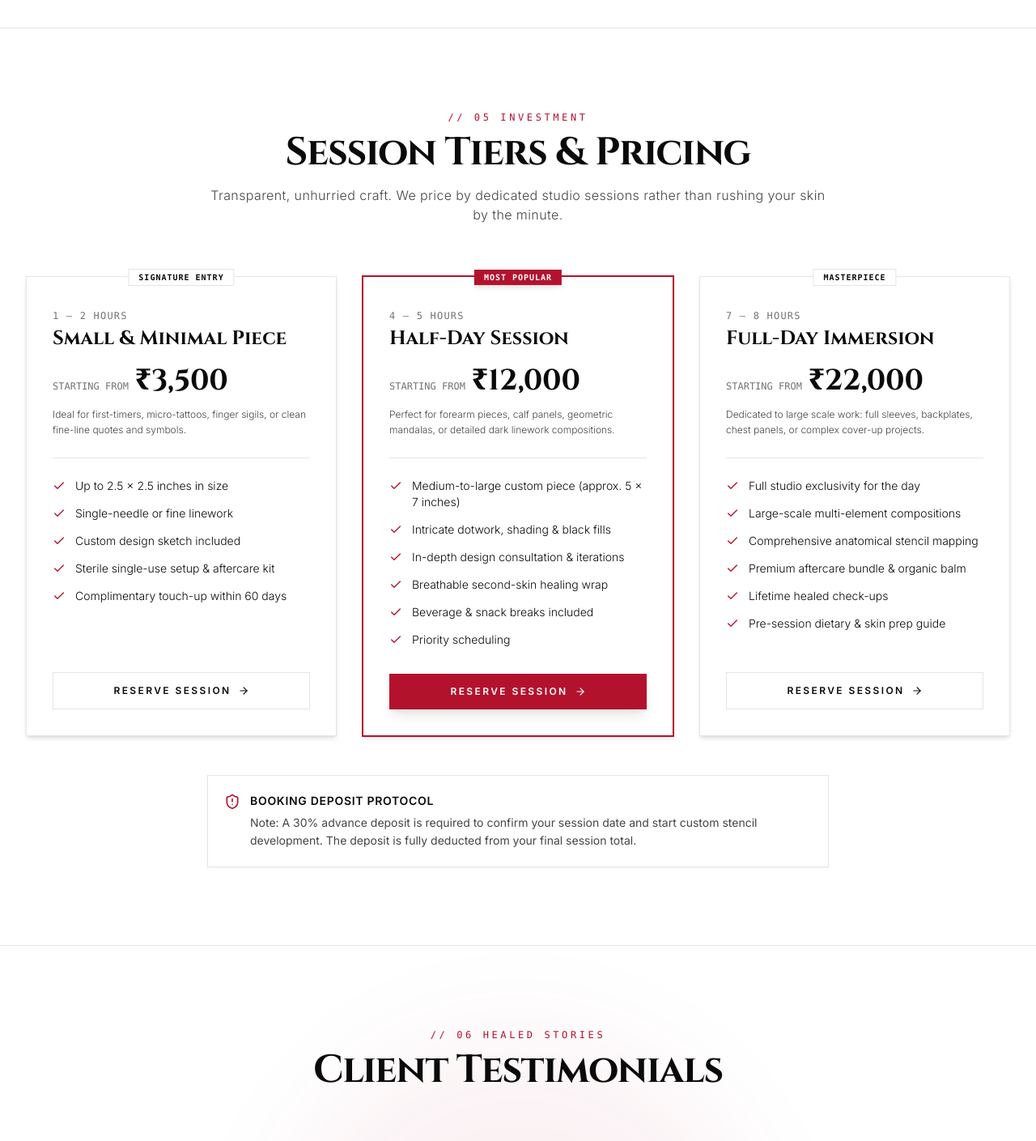
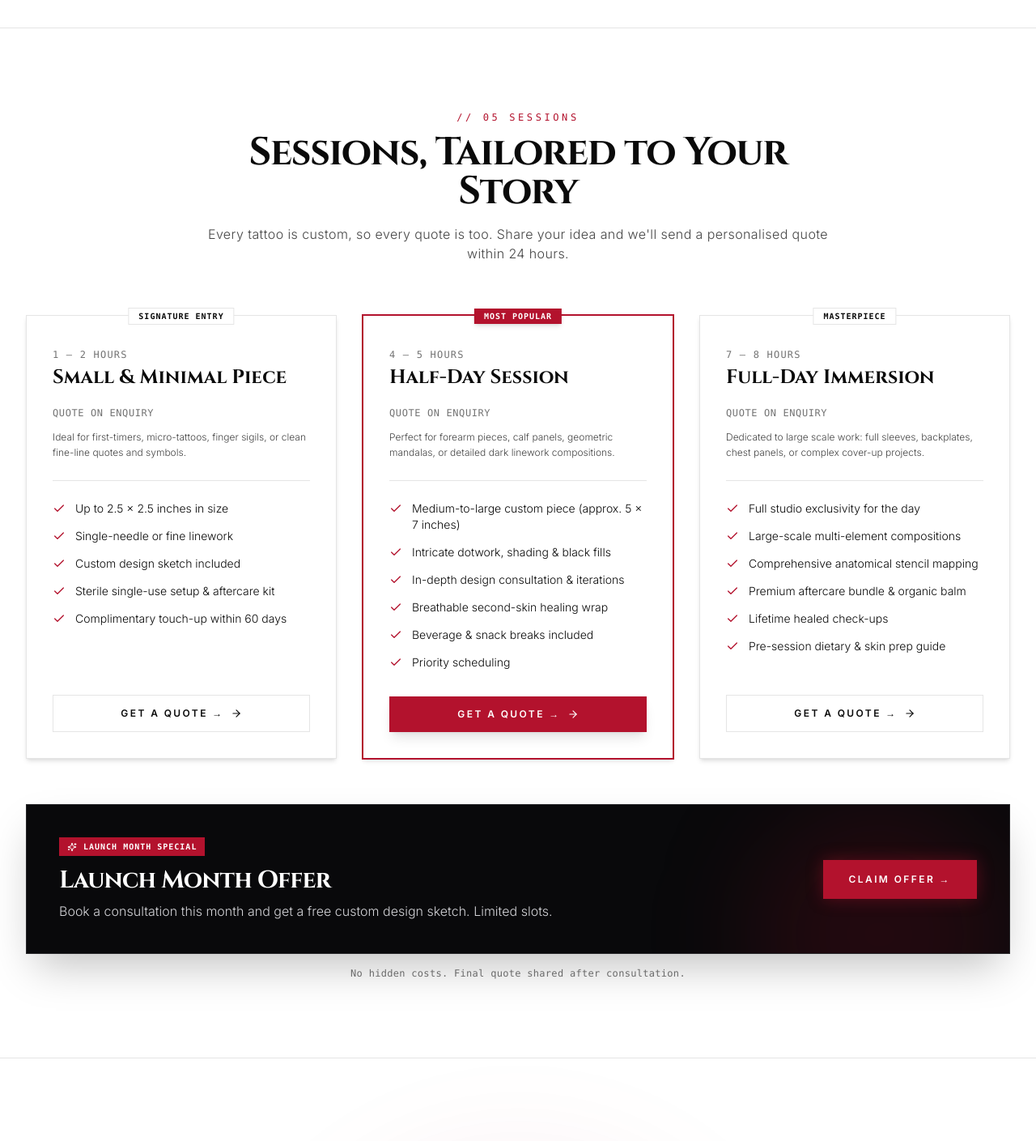
Before and after one commit to code-by-jerry/madmonktattoo, a Next.js app: page / in a window 1280 px wide. Shown: the part 6180-7589 px from the top of the page at 81% size. Built offline with nearby package versions, Linux system fonts and the light colour scheme.

Commit message:
feat: convert session tiers to enquiry-based model, add Launch Month Offer banner, remove all rupee amounts, and add session type selection

```diff
--- a/src/app/api/booking/route.ts
+++ b/src/app/api/booking/route.ts
@@ -14,6 +14,7 @@ const bookingSchema = z.object({
   placement: z.string().min(1, "Please select a body placement"),
   size: z.string().min(1, "Please select an approximate size"),
   style: z.string().min(1, "Please select a preferred tattoo style"),
+  sessionType: z.string().optional(),
   preferredStudio: z.string().optional(),
   preferredDate: z.string().optional(),
   // Reference images encoded as base64 or file metadata strings
@@ -68,6 +69,7 @@ export async function POST(request: Request) {
     console.log("Placement:", bookingData.placement);
     console.log("Size:", bookingData.size);
     console.log("Style:", bookingData.style);
+    console.log("Session Type:", bookingData.sessionType || "Not sure");
     console.log("Preferred Studio:", bookingData.preferredStudio || "Coimbatore / Avinashi");
     console.log("Preferred Date:", bookingData.preferredDate || "Flexible");
     console.log("Tattoo Concept / Idea:\n", bookingData.tattooIdea);
--- a/src/app/layout.tsx
+++ b/src/app/layout.tsx
@@ -85,7 +85,7 @@ export default function RootLayout({
     "image": `${siteConfig.seo.canonicalUrl}/placeholders/hero-tattoo.svg`,
     "description": siteConfig.seo.description,
     "telephone": siteConfig.contact.phone,
-    "priceRange": "₹₹ - ₹₹₹",
+    "priceRange": "$$",
     "address": {
       "@type": "PostalAddress",
       "streetAddress": "Coimbatore & Palangarai, Avinashi",
--- a/src/components/Pricing.tsx
+++ b/src/components/Pricing.tsx
@@ -2,28 +2,42 @@
 
 import { motion } from "framer-motion";
 import { siteConfig } from "@/data/site";
-import { Check, ShieldAlert, ArrowRight } from "lucide-react";
+import { Check, ArrowRight, Sparkles } from "lucide-react";
 
 export default function Pricing() {
+  const { eyebrow, heading, subtext, tiers, offer } = siteConfig.sessions;
+
+  const handleSelectSession = (sessionType: string) => {
+    if (typeof window !== "undefined") {
+      window.dispatchEvent(
+        new CustomEvent("select-session-type", { detail: sessionType })
+      );
+      const el = document.getElementById("booking");
+      if (el) {
+        el.scrollIntoView({ behavior: "smooth" });
+      }
+    }
+  };
+
   return (
     <section id="pricing" className="py-24 relative bg-theme-bg border-t border-theme-border transition-colors duration-300">
       <div className="max-w-7xl mx-auto px-4 sm:px-6 lg:px-8">
         {/* Section Header */}
         <div className="text-center max-w-3xl mx-auto mb-16">
           <div className="inline-flex items-center space-x-2 text-blood text-xs uppercase tracking-[0.3em] font-mono mb-3">
-            <span>// 05 INVESTMENT</span>
+            <span>{eyebrow}</span>
           </div>
           <h2 className="font-display text-3xl sm:text-5xl font-bold tracking-tight text-theme-text-primary">
-            Session Tiers & Pricing
+            {heading}
           </h2>
-          <p className="mt-4 text-theme-text-secondary text-sm sm:text-base font-light tracking-wide">
-            Transparent, unhurried craft. We price by dedicated studio sessions rather than rushing your skin by the minute.
+          <p className="mt-4 text-theme-text-secondary text-sm sm:text-base font-light tracking-wide leading-relaxed">
+            {subtext}
           </p>
         </div>
 
-        {/* 3 Pricing Cards */}
+        {/* 3 Session Tiers Cards */}
         <div className="grid grid-cols-1 md:grid-cols-3 gap-8 items-stretch">
-          {siteConfig.pricing.map((tier, index) => (
+          {tiers.map((tier, index) => (
             <motion.div
               key={tier.id}
               initial={{ opacity: 0, y: 25 }}
@@ -51,7 +65,7 @@ export default function Pricing() {
                 </div>
               )}
 
-              {/* Title & Price */}
+              {/* Title & Duration */}
               <div className="mb-6 pt-2">
                 <span className="text-xs font-mono uppercase tracking-widest text-theme-text-muted block">
                   {tier.duration}
@@ -59,12 +73,14 @@ export default function Pricing() {
                 <h3 className="font-display text-2xl font-bold text-theme-text-primary mt-1">
                   {tier.name}
                 </h3>
-                <div className="mt-4 flex items-baseline">
-                  <span className="text-xs font-mono uppercase text-theme-text-muted mr-2">starting from</span>
-                  <span className="font-display text-3xl sm:text-4xl font-bold text-theme-text-primary">
-                    {tier.startingPrice}
+
+                {/* Replaced starting price with single line Quote on enquiry */}
+                <div className="mt-4 pt-1">
+                  <span className="text-xs font-mono uppercase tracking-wider text-theme-text-muted block">
+                    {tier.priceLabel}
                   </span>
                 </div>
+
                 <p className="mt-3 text-xs text-theme-text-secondary leading-relaxed font-light">
                   {tier.description}
                 </p>
@@ -82,32 +98,63 @@ export default function Pricing() {
                 ))}
               </ul>
 
-              {/* Action Button */}
+              {/* Action Button: Get a Quote */}
               <a
                 href="#booking"
+                onClick={(e) => {
+                  e.preventDefault();
+                  handleSelectSession(tier.sessionType);
+                }}
                 className={`w-full py-3.5 text-center text-xs uppercase tracking-[0.2em] font-semibold transition-all inline-flex items-center justify-center space-x-2 ${
                   tier.recommended
                     ? "bg-blood hover:bg-blood-hover text-white shadow-lg"
                     : "border border-theme-border hover:border-blood text-theme-text-primary hover:bg-theme-surface"
                 }`}
+                aria-label={`Get a quote for ${tier.name}`}
               >
-                <span>Reserve Session</span>
+                <span>Get a Quote →</span>
                 <ArrowRight className="w-3.5 h-3.5" />
               </a>
             </motion.div>
           ))}
         </div>
 
-        {/* Deposit and Policy Callout Note */}
-        <div className="mt-12 max-w-3xl mx-auto p-5 bg-theme-card border border-theme-border flex items-start space-x-3 text-xs sm:text-sm text-theme-text-secondary shadow-sm">
-          <ShieldAlert className="w-5 h-5 text-blood shrink-0 mt-0.5" />
-          <div className="leading-relaxed">
-            <span className="font-semibold text-theme-text-primary uppercase tracking-wider block mb-1">
-              Booking Deposit Protocol
-            </span>
-            {siteConfig.pricingNote}
+        {/* Full-Width Dark Banner: Launch Month Offer */}
+        <div className="mt-14 w-full bg-zinc-950 text-white border border-zinc-800 p-8 sm:p-10 shadow-2xl relative overflow-hidden">
+          {/* Atmospheric background glow */}
+          <div className="absolute top-0 right-0 w-80 h-80 bg-blood/15 rounded-full blur-3xl pointer-events-none" />
+
+          <div className="relative z-10 flex flex-col md:flex-row md:items-center justify-between gap-6">
+            <div className="max-w-2xl">
+              <div className="inline-flex items-center space-x-2 px-2.5 py-1 text-[10px] font-mono uppercase tracking-widest bg-blood text-white font-semibold mb-3">
+                <Sparkles className="w-3 h-3" />
+                <span>{offer.badge}</span>
+              </div>
+              <h3 className="font-display text-2xl sm:text-3xl font-bold tracking-tight text-white">
+                {offer.headline}
+              </h3>
+              <p className="mt-2 text-zinc-300 text-xs sm:text-sm md:text-base font-light leading-relaxed">
+                {offer.description}
+              </p>
+            </div>
+
+            <a
+              href="#booking"
+              onClick={() => {
+                const el = document.getElementById("booking");
+                if (el) el.scrollIntoView({ behavior: "smooth" });
+              }}
+              className="inline-flex items-center justify-center space-x-2 px-8 py-4 bg-blood hover:bg-blood-hover text-white text-xs uppercase tracking-[0.2em] font-semibold transition-all shadow-[0_0_20px_rgba(179,18,45,0.4)] hover:shadow-[0_0_30px_rgba(179,18,45,0.7)] shrink-0 self-start md:self-center"
+            >
+              <span>{offer.cta}</span>
+            </a>
           </div>
         </div>
+
+        {/* Small Note Under Banner */}
+        <p className="mt-4 text-center text-xs font-mono text-theme-text-muted tracking-wide">
+          {offer.note}
+        </p>
       </div>
     </section>
   );
--- a/src/data/site.ts
+++ b/src/data/site.ts
@@ -17,15 +17,36 @@ export interface ProcessStep {
   description: string;
 }
 
-export interface PricingTier {
+export interface SessionTier {
   id: string;
   name: string;
+  sessionType: string;
   badge?: string;
-  startingPrice: string;
+  priceLabel: string;
   duration: string;
   description: string;
   features: string[];
   recommended?: boolean;
+}
+
+export type PricingTier = SessionTier;
+
+export interface SessionOffer {
+  badge: string;
+  headline: string;
+  description: string;
+  cta: string;
+  offerEndDate: string;
+  offerEndDisplay: string;
+  note: string;
+}
+
+export interface SessionsSection {
+  eyebrow: string;
+  heading: string;
+  subtext: string;
+  tiers: SessionTier[];
+  offer: SessionOffer;
 }
 
 export interface Testimonial {
@@ -211,12 +232,18 @@ export const siteConfig = {
     },
   ] as ProcessStep[],
 
-  pricing: [
+  sessions: {
+    eyebrow: "// 05 SESSIONS",
+    heading: "Sessions, Tailored to Your Story",
+    subtext:
+      "Every tattoo is custom, so every quote is too. Share your idea and we'll send a personalised quote within 24 hours.",
+    tiers: [
       {
-      id: "small",
+        id: "small-minimal",
+        sessionType: "Small & Minimal",
         name: "Small & Minimal Piece",
         badge: "Signature Entry",
-      startingPrice: "₹3,500",
+        priceLabel: "Quote on enquiry",
         duration: "1 – 2 Hours",
         description:
           "Ideal for first-timers, micro-tattoos, finger sigils, or clean fine-line quotes and symbols.",
@@ -231,9 +258,10 @@ export const siteConfig = {
       },
       {
         id: "half-day",
+        sessionType: "Half-Day",
         name: "Half-Day Session",
         badge: "Most Popular",
-      startingPrice: "₹12,000",
+        priceLabel: "Quote on enquiry",
         duration: "4 – 5 Hours",
         description:
           "Perfect for forearm pieces, calf panels, geometric mandalas, or detailed dark linework compositions.",
@@ -249,9 +277,10 @@ export const siteConfig = {
       },
       {
         id: "full-day",
+        sessionType: "Full-Day",
         name: "Full-Day Immersion",
         badge: "Masterpiece",
-      startingPrice: "₹22,000",
+        priceLabel: "Quote on enquiry",
         duration: "7 – 8 Hours",
         description:
           "Dedicated to large scale work: full sleeves, backplates, chest panels, or complex cover-up projects.",
@@ -265,10 +294,26 @@ export const siteConfig = {
         ],
         recommended: false,
       },
-  ] as PricingTier[],
+    ] as SessionTier[],
+    offer: {
+      badge: "Launch Month Special",
+      headline: "Launch Month Offer",
+      description:
+        "Book a consultation this month and get a free custom design sketch. Limited slots.",
+      cta: "Claim Offer →",
+      offerEndDate: "2026-12-31",
+      offerEndDisplay: "Limited monthly slots available",
+      note: "No hidden costs. Final quote shared after consultation.",
+    },
+  },
 
-  pricingNote:
-    "Note: A 30% advance deposit is required to confirm your session date and start custom stencil development. The deposit is fully deducted from your final session total.",
+  get pricing() {
+    return this.sessions.tiers;
+  },
+
+  get pricingNote() {
+    return this.sessions.offer.note;
+  },
 
   testimonials: [
     {
@@ -315,9 +360,9 @@ export const siteConfig = {
     },
     {
       id: "cost",
-      question: "How is the final tattoo cost calculated?",
+      question: "How is the tattoo quote calculated?",
       answer:
-        "Pricing is determined by design complexity, detail density, body placement, and session duration rather than a flat rate. Small pieces have fixed minimums, while larger pieces are booked as half-day or full-day sessions. We provide a transparent quote before you commit.",
+        "Quotes are determined by design complexity, detail density, body placement, and session duration. Every piece is estimated individually based on whether it is a small minimal piece, half-day, or full-day session. We provide a transparent personalized quote before you commit.",
     },
     {
       id: "cover-ups",
@@ -329,7 +374,7 @@ export const siteConfig = {
       id: "deposit",
       question: "Why do you require an advance deposit?",
       answer:
-        "A 30% advance deposit secures your calendar slot and compensates for the hours spent researching and drafting your custom stencil prior to your appointment. The deposit is non-refundable but 100% credited toward your final tattoo bill.",
+        "An advance deposit secures your calendar slot and compensates for the hours spent researching and drafting your custom stencil prior to your appointment. The deposit is non-refundable but 100% credited toward your final tattoo session.",
     },
     {
       id: "requirements",
```
Also changed, not shown: src/components/BookingForm.tsx (+47 -6 lines). Lines whose indentation alone changed are shown as unchanged.
